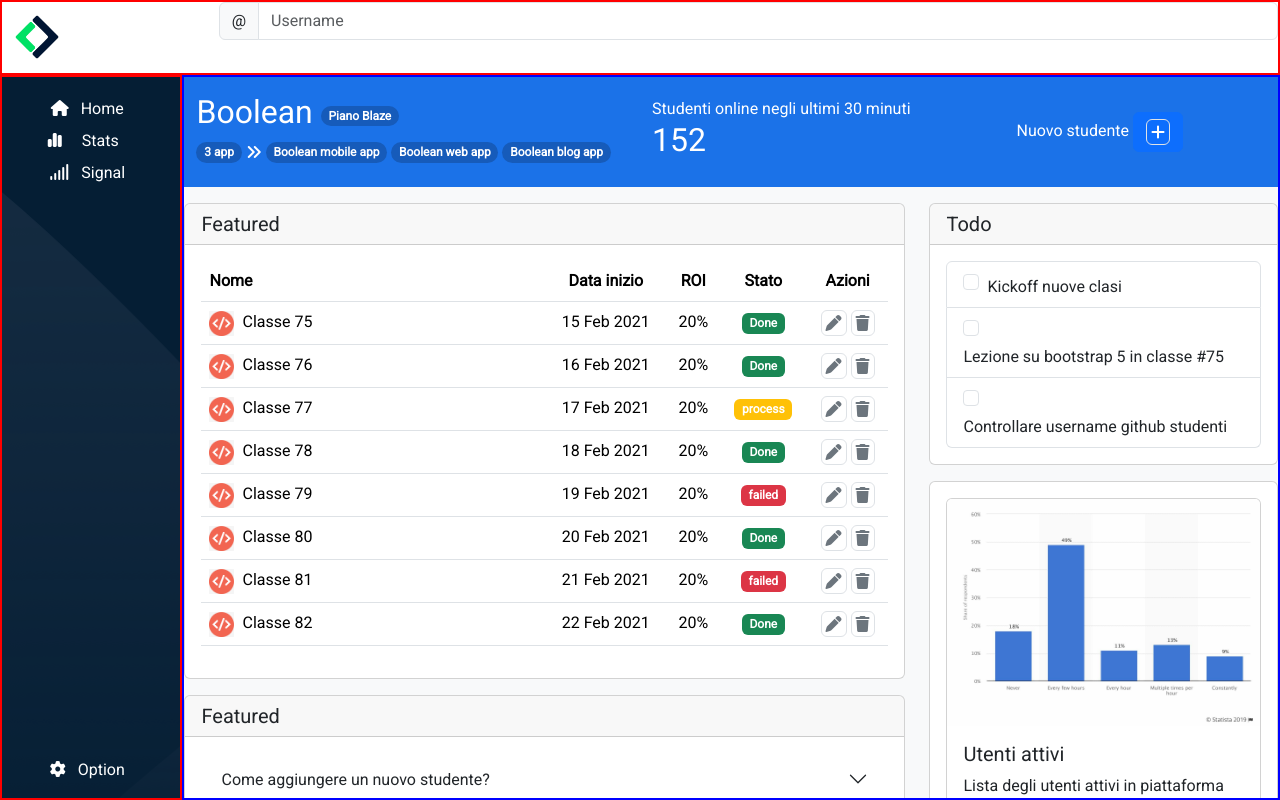
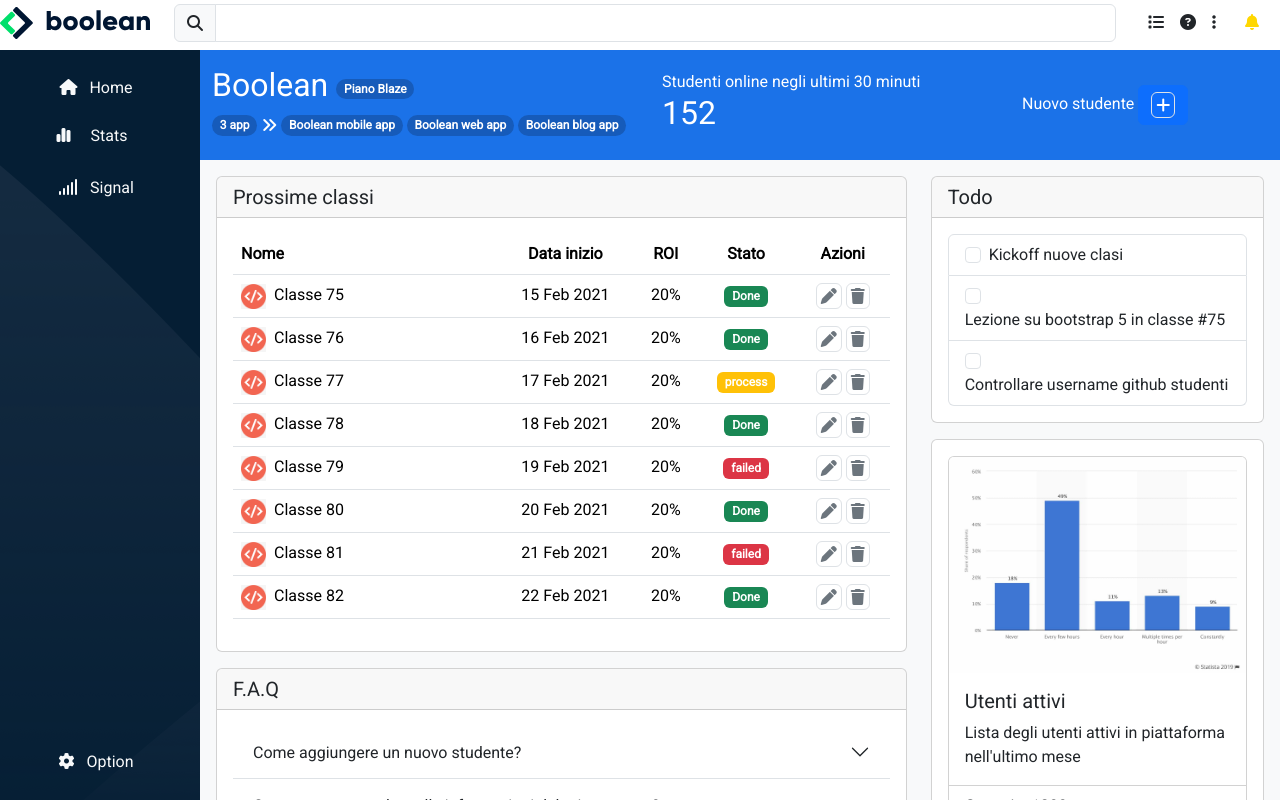
Before and after one commit to albertomandirola/html-css-bootstrap-dashboard, a plain HTML site: page index.html in a window 1280 px wide. Drawn offline with nearby package versions, Linux system fonts and the light colour scheme.

Commit message:
[TERMINATE] added header and fix some element

```diff
--- a/css/style.css
+++ b/css/style.css
@@ -10,26 +10,32 @@
 }
 
 main{
-    height: calc(100vh - 75px);
+    height: calc(100vh - 50px);
     background-color: #F8F9FA;
 }
 
 /* HEADER */
 
 header{
-    height: 75px;
-    border: 2px solid red;
+    height: 50px;
 }
 
-header img{
-    width: 70px;
+.logo-mobile{
+    width: 50px;
+}
+
+.logo{
+    width: 150px;
+}
+
+.gold{
+    color: #FFD700;
 }
 /* SIDEBAR */
 
 .sidebar{
     height: 100%;
     width: 75px;
-    border: 2px solid red;
     background-image: url(../img/sidebar-bg.png);
     background-color: #051E34;
 }
@@ -39,7 +45,6 @@
 .main-content{
     height: 100%;
     width: calc(100% - 75px);
-    border: 2px solid blue;
 }
 
 /* MAIN-CONTENT-TOP */
@@ -56,7 +61,7 @@
     width: 100vw;
 }
 
-label{
+.offcanvas.offcanvas-end label{
     padding-top: 5px;
 }
 
@@ -71,9 +76,6 @@
     width: 25px;
 }
 
-/* BACKGROUND */
-
-
 /* MEDIA-QUERY */
 
 @media screen and (min-width:992px) {
@@ -85,4 +87,11 @@
         width: 50vw;
     }
 
+    .main-content{
+        width: calc(100% - 200px);
+    }
+
+    .width{
+        width: 40%;
+    }
 }
--- a/index.html
+++ b/index.html
@@ -12,56 +12,94 @@
 <link href="https://fonts.googleapis.com/css2?family=Roboto&display=swap" rel="stylesheet">
 </head>
 <body>
+    <!-- HEADER -->
     <header>
-        <div class="row">
-            <div class="col-2">
+            <div class="row align-items-center">
+                <div class="col-auto">
                     <div class="content">
-                    <img src="./img/mobile-logo.png" alt="">
+                        <img src="./img/mobile-logo.png" class="d-lg-none logo-mobile" alt="">
+                        <img src="./img/logo.svg" class="d-none d-lg-block logo"  alt="">
                     </div>
                 </div>
-            <div class="col-10">
+                <div class="col">
                     <div class="content">
-                    <div class="input-group mb-3">
-                        <span class="input-group-text" id="basic-addon1">@</span>
-                        <input type="text" class="form-control" placeholder="Username" aria-label="Username" aria-describedby="basic-addon1">
+                        <div class="input-group my-1">
+                            <span class="input-group-text" id="basic-addon1"><i class="fas fa-magnifying-glass"></i></span>
+                            <input type="text" class="form-control" aria-label="Username" aria-describedby="basic-addon1">
                         </div>
                     </div>
                 </div>
-            <div class="col-1">
+                <div class="col-auto ">
+                    <div class="contet">
+                        <ul class="list-group list-group-horizontal align-items-center">
+                            <li class="list-group px-2 d-none d-lg-inline-block"><i class="fas fa-list"></i></li>
+                            <li class="list-group px-2 d-none d-lg-inline-block"><i class="fas fa-circle-question"></i></li>
+                            <li class="list-group px-2 d-none d-lg-inline-block"><i class="fas fa-ellipsis-vertical"></i></li>
+                            <li class="list-group px-2 ">
+                                <div class="dropdown">
+                                    <button class="btn" type="button" data-bs-toggle="dropdown" aria-expanded="false">
+                                        <i class="fas fa-bell gold"></i>
+                                    </button>
+                                    <ul class="dropdown-menu">
+                                        <li><a class="dropdown-item" href="#">Profilo</a></li>
+                                        <li><a class="dropdown-item" href="#">Fatturazione</a></li>
+                                        <li><a class="dropdown-item" href="#">Logout</a></li>
+                                    </ul>
+                                </div>
+                            </li>
+                        </ul>
 
+                    </div>
                 </div>
         </div>
 
     </header>
+    <!-- END HEADER -->
+
+    <!-- MAIN -->
     <main class="d-flex">
+        <!-- SIDEBAR -->
         <div class="sidebar d-flex flex-column justify-content-between text-center text-white">
             <div class="sidebar-top">
                 <div class="content ">
                     <ul class="list-group">
                         <li class="mt-3">
+                            <button type="button" class="btn btn-outline-light border-0 rounded-0 my-1">
                                 <i class="fas fa-house"></i>
-                            <span class="d-none d-lg-inline-block my-1 px-2">Home</span>
+                                <span class="d-none d-lg-inline-block px-2">Home</span>
+                            </button>
+
                         </li>
                         <li>
+                            <button type="button" class="btn btn-outline-light border-0 rounded-0 my-1">
                                 <i class="fas fa-chart-simple"></i>
                                 <span class="d-none d-lg-inline-block my-1 px-3">Stats</span>
+                            </button>
                         </li>
                         <li>
+                            <button type="button" class="btn btn-outline-light border-0 rounded-0 my-1">
                                 <i class="fas fa-signal"></i>
                                 <span class="d-none d-lg-inline-block my-1 px-2">Signal</span>
+                            </button>
                         </li>
                     </ul>
                 </div>
             </div>
             <div class="sidebar-bottom ">
                 <div class="content mb-3">
+                    <button type="button" class="btn btn-outline-light border-0 rounded-0 my-1">
                         <i class="fas fa-gear"></i>
                         <span class="d-none d-lg-inline-block px-2">Option</span>
+                    </button>
+
                 </div>
             </div>
         </div>
+        <!-- END SIDEBAR -->
 
+        <!-- MAIN-CONTENT -->
         <div class="main-content overflow-y-auto">
+            <!-- TOP CONTENT -->
             <div class="main-content-top text-white">
                 <div class="container-fluid">
                     <div class="row align-items-center">
@@ -85,28 +123,30 @@
                                 <h2>152</h2>
                             </div>
                         </div>
-                        <div class="col-12 col-md-3 order-sm-1">
+                        <div class="col-12 col-md-3 order-first order-md-last">
                             <div class="content">
                                 <span>Nuovo studente</span>
                                 <button class="btn btn-primary" type="button" data-bs-toggle="offcanvas" data-bs-target="#offcanvasRight" aria-controls="offcanvasRight"><i class="fas fa-plus border p-1 rounded-2"></i></button>
-
-
                             </div>
                         </div>
                     </div>
                 </div>
             </div>
-            <div class="main-content-bottom">
+            <!-- END TOP-CONTENT -->
+
+            <!-- BOTTOM-CONTENT -->
+            <div class="main-content-bottom mx-3">
                 <div class="row">
                     <div class="col-12 col-lg-8">
                         <div class="content">
+                            <!-- FIRST CARD -->
                             <div class="card my-3">
-                                <h5 class="card-header">Featured</h5>
+                                <h5 class="card-header">Prossime classi</h5>
                                 <div class="card-body">
                                     <table class="table table-hover">
                                         <thead style="width: 100%;">
                                           <tr>
-                                            <th scope="col" class="w-50">Nome</th>
+                                            <th scope="col" class="width">Nome</th>
                                             <th scope="col" class="d-none d-md-table-cell">Data inizio</th>
                                             <th scope="col" class="d-none d-md-table-cell">ROI</th>
                                             <th scope="col">Stato</th>
@@ -190,8 +230,11 @@
                                       </table>
                                 </div>
                             </div>
+                            <!-- END FIRST-CARD -->
+
+                            <!-- SECOND CARD -->
                             <div class="card my-3">
-                                <h5 class="card-header">Featured</h5>
+                                <h5 class="card-header">F.A.Q</h5>
                                 <div class="card-body">
                                     <div class="accordion accordion-flush" id="accordionFlushExample">
                                         <div class="accordion-item">
@@ -228,9 +271,11 @@
                                 </div>
                             </div>
                         </div>
+                        <!-- END SECOND-CARD -->
                     </div>
                     <div class="col-12 col-lg-4">
                         <div class="content">
+                        <!-- THIRD-CARD -->
                             <div class="card  my-3">
                                 <h5 class="card-header">
                                   Todo
@@ -252,6 +297,9 @@
                                       </ul>
                                 </div>
                             </div>
+                            <!--END THIRD-CARD -->
+
+                            <!-- FOURTH-CARD -->
                             <div class="card">
                                 <div class="card-body">
                                     <div class="card">
@@ -272,14 +320,16 @@
                                     </div>
                                 </div>
                             </div>
-
+                            <!--END FOURTH-CARD -->
                         </div>
                     </div>
                 </div>
             </div>
         </div>
     </main>
+    <!-- END MAIN -->
 
+    <!-- OFFCANVAS -->
     <div class="offcanvas offcanvas-end offcanvas-w" tabindex="-1" id="offcanvasRight" aria-labelledby="offcanvasRightLabel">
         <div class="offcanvas-header">
             <h5 class="offcanvas-title" id="offcanvasRightLabel">Inserisci un nuovo studente</h5>
```
Lines whose indentation alone changed are shown as unchanged.
